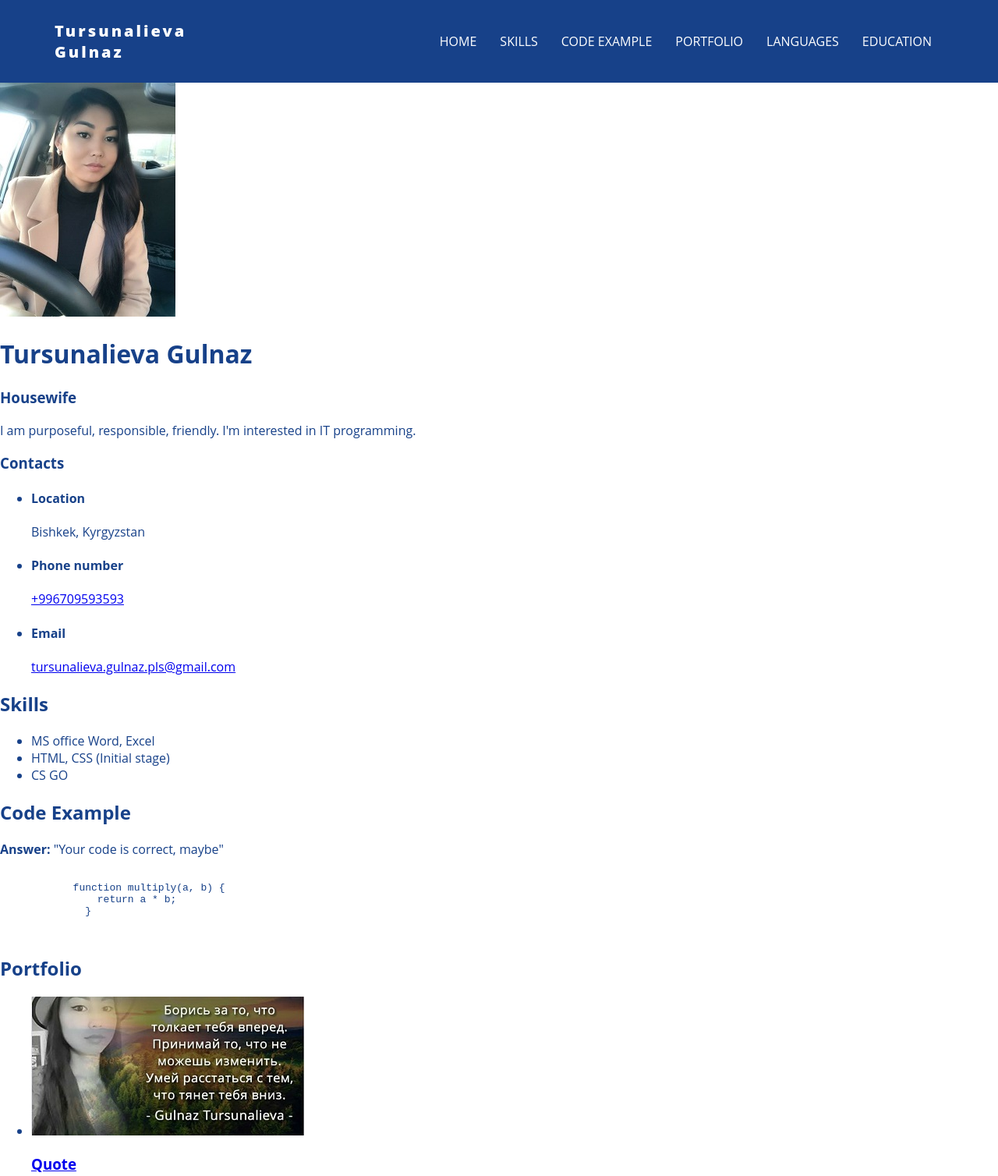
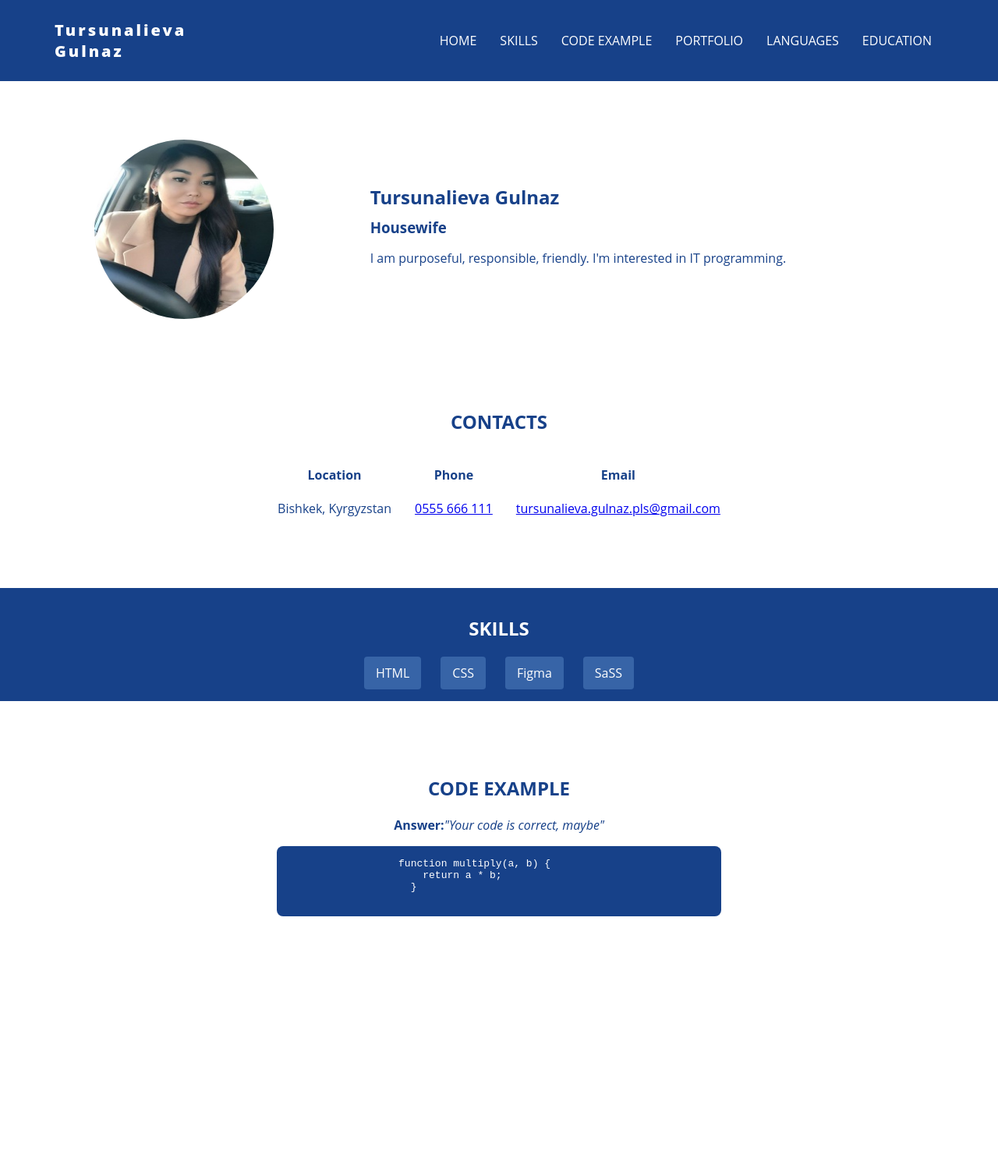
Before and after one commit to Gulnaz93/portfoliocss, a plain HTML site: page index.html in a window 1280 px wide. Shown: the top 1508 px of the page at 78% size. After the commit the page ends 1266 px from the top, so only its background shows below. Drawn offline with Linux system fonts and the light colour scheme.

Commit message:
Add: Intro, contacts, skills, code

```diff
--- a/css/style.css
+++ b/css/style.css
@@ -28,6 +28,11 @@ body {
     padding: 15px 0;
 }
 
+.section-title {
+    text-transform: uppercase;
+    text-align: center;
+}
+
 .header {
     background-color: var(--accent);
 }
@@ -38,7 +43,7 @@ body {
 }
 
 .header-nav {
-    padding: 11px 0;
+    padding: 10px 0;
     display: flex;
     justify-content: space-between;
     align-items: center;
@@ -59,11 +64,6 @@ body {
 }
 
 
-/* .header-menu-item {
-    float: right;
-    display: flex;
-} */
-
 .header-menu-link {
     font-size: 16px;
     line-height: 16px;
@@ -75,3 +75,96 @@ body {
 .header-menu-link:hover {
     background-color: var(--accent-light);
 }
+
+.intro {
+    padding: 60px 0;
+}
+
+.intro-inner {
+    display: flex;
+    justify-content: center;
+    align-items: center;
+    gap: 1%;
+}
+
+.intro-right {
+    width: 60%;
+}
+
+.intro-left {
+    width: 30%;
+}
+
+.intro-img {
+    width: 230px;
+    height: 230px;
+    border-radius: 50%;
+}
+
+.intro-right h1,
+.intro-right h3 {
+    margin: 0 0 10px;
+}
+
+.contacts {
+    margin-bottom: 60px;
+}
+
+.contacts ul {
+    margin: 0;
+    padding: 0;
+    list-style: none;
+    display: flex;
+    justify-content: center;
+    gap: 30px;
+    text-align: center;
+}
+
+.contacts li {
+    text-align: center;
+}
+
+.skills {
+    background-color: var(--accent);
+    color: var(--pure-white);
+}
+
+.skills ul {
+    display: flex;
+    justify-content: center;
+    flex-wrap: wrap;
+    margin: 0;
+    padding: 0;
+    list-style: none;
+    gap: 25px;
+}
+
+.skills li {
+    padding: 10px 15px;
+    background-color: var(--accent-light);
+    border-radius: 4px;
+}
+
+.code-example {
+    padding: 60px 0;
+    text-align: center;
+
+}
+
+.code-example p {
+    font-style: italic;
+}
+
+.code-example b {
+    font-style: normal;
+}
+
+.code-example pre {
+    width: 50%;
+    margin: 0 auto;
+    text-align: left;
+    background-color: var(--accent);
+    color: var(--pure-white);
+    font-size: 1em;
+    border-radius: 8px;
+}
--- a/index.html
+++ b/index.html
@@ -40,47 +40,60 @@
       </div>
 
 </header>
-<img src="images/photogulnaz.jpg"  alt="Gulnazphoto">
+
+      <main>
+          <section class="intro">
+            <div class="container">
+                <div class="intro-inner">
+                    <div class="intro-left">
+                  <img class="intro-img"  src="images/photogulnaz.jpg" alt="portfolio">
+                </div>
+                  <div class="intro-right">
                    <h1>Tursunalieva Gulnaz</h1>
                    <h3>Housewife</h3>
         <p>I am purposeful, responsible, friendly. I'm interested in IT programming.</p>
-      <h3>Contacts</h3>
+                  </div>
+                </div>
+            </div>
+          </section>
+
+          <section class="contacts">
+            <div class="container">
+              <h2 class="section-title">Contacts</h2>
               <ul>
                   <li>
                       <h4>Location</h4>
                       <p>Bishkek, Kyrgyzstan</p>
                   </li>
                   <li>
-              <h4>Phone number</h4>
-              <a href="tel:+996709593593">+996709593593</a>
+                    <h4>Phone</h4>
+                    <a href="tel:+996555666111">0555 666 111</a>
                 </li>
                 <li>
                     <h4>Email</h4>
                     <a href="mailto:tursunalieva.gulnaz.pls@gmail.com">tursunalieva.gulnaz.pls@gmail.com</a>
                 </li>
               </ul>
-<main>
-    <section id="skills">
-       <h2>Skills</h2>
-       <ul>
-           <li>
-               MS office Word, Excel
-           </li>
-           <li>
-               HTML, CSS (Initial stage)
-           </li>
-           <li>
-               CS GO
-           </li>
-       </ul>
+            </div>
           </section>
 
-    <section id="code">
-        <h2>Code Example</h2>
+      <section id="skills" class="skills">
+         <div class="container">
+             <h2 class="section-title">Skills</h2>
+             <ul>
+                 <li>HTML</li>
+                 <li>CSS</li>
+                 <li>Figma</li>
+                 <li>SaSS</li>
+             </ul>
+         </div>
+      </section>
+
+      <section id="code" class="code-example">
+        <div class="container">
+            <h2 class="section-title">Code Example</h2>
             <p>
-            <b>Answer:</b>
-            "Your code is correct, maybe"
-        </p>
+                <b>Answer:</b>"Your code is correct, maybe"
                 <pre>
                 <code>
                     function multiply(a, b) {
@@ -88,62 +101,12 @@
                       }
                 </code>
                 </pre>
+            </p>
+
+        </div>
       </section>
 
-    <section id="portfolio">
-       <h2>Portfolio</h2>
-       <ul>
-           <li>
-               <img src="images/portfolio.jpg" alt="portfolio">
-               <h3><a href="images/portfolio.jpg">Quote</a></h3>
-           </li>
-           <li>
-               <img src="images/myfamily.jpg" alt="my family">
+      </main>
 
-              <h3><a href="images/myfamily.jpg" target="_blank">My family</a></h3>
-           </li>
-       </ul>
-    </section>
-
-    <section id="languages">
-        <h2>Languages</h2>
-        <ul>
-            <li>
-                <b>English</b>
-                <i>"- Basic"</i>
-               </li>
-            <li>
-             <b>Russian</b>
-             <i>"- Fluently"</i>
-            </li>
-            <li>
-                <b>Kyrgyz</b>
-                <i>"- Native"</i>
-            </li>
-        </ul>
-    </section>
-
-    <section id="education">
-       <h2>Education</h2>
-       <ul>
-           <li>
-               <b>College of Economics and Finance 2009-2012<br></b> <i>-Economics and Accounting</i>
-
-           </li>
-           <li>
-               <b>Kyrgyz Economic University 2012-2015<br></b>
-            <i>-Accounting analysis and audit</i>
-
-           </li>
-       </ul>
-    </section>
-</main>
-<footer>
-    <p>
-         2022 ©
-         <a href="https://github.com/gulnaz93">Me on GitHub</a>
-        <a href="https://linktr.ee/jyldyzacademy2020">Jyldyz Academy</a>
-    </p>
-</footer>
 </body>
 </html>
```
Lines whose indentation alone changed are shown as unchanged.
